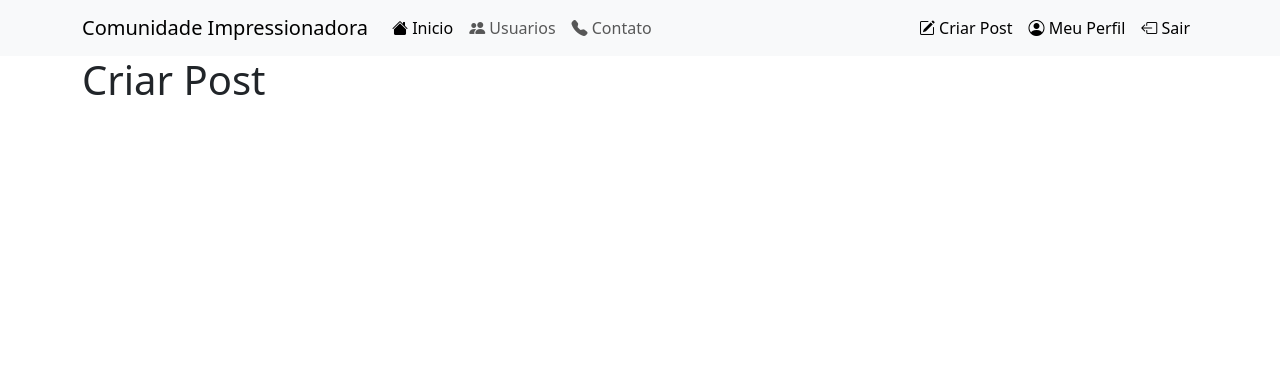
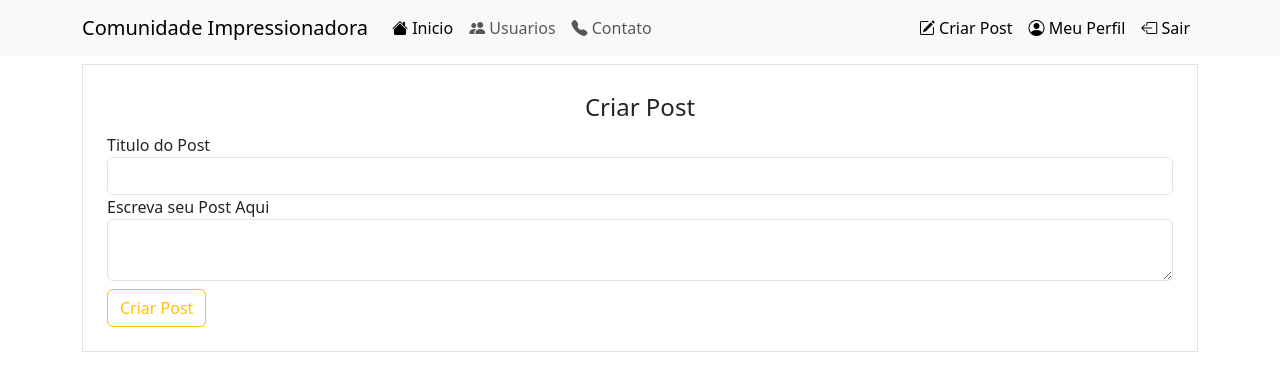
Before and after one commit to AlaiSeide/Site-Comunidade, a Flask app: page /post/criar in a window 1280 px wide. Shown: the top 391 px of the page. Run offline with Flask 3, Linux system fonts and the light colour scheme; the visitor is signed in with stand-in values (Sample User, id 1); some libraries are stand-ins or nearby versions.

Commit message:
Funcionalidade de criar post e armazenar no banco de dados

```diff
--- a/comunidadeimpressionadora/forms.py
+++ b/comunidadeimpressionadora/forms.py
@@ -63,6 +63,7 @@ class FormEdiarPerfil(FlaskForm):
 
 
 class ContatoForm(FlaskForm):
+
     nome = StringField('Nome', validators=[DataRequired()])
     email = StringField('Email', validators=[DataRequired(), Email()])
 
@@ -85,3 +86,9 @@ class ContatoForm(FlaskForm):
     #         usuario = Contato.query.filter_by(email=email.data).first()
     #         if usuario:
     #             raise ValidationError('Voce ja tinha enviado uma Mensagem espera até ser respondida...')
+
+
+class FormCriarPost(FlaskForm):
+    titulo = StringField('Titulo do Post', validators=[DataRequired(), Length(2, 140)])
+    corpo = TextAreaField('Escreva seu Post Aqui', validators=[DataRequired()])
+    botao_submit = SubmitField('Criar Post')
--- a/comunidadeimpressionadora/routes.py
+++ b/comunidadeimpressionadora/routes.py
@@ -1,7 +1,7 @@
 from flask import render_template, redirect, url_for, flash, request
 from comunidadeimpressionadora import app, database, bcrypt
-from comunidadeimpressionadora.forms import FormCriarConta, FormLogin, FormEdiarPerfil, ContatoForm
-from comunidadeimpressionadora.models import Usuario, Contato
+from comunidadeimpressionadora.forms import FormCriarConta, FormLogin, FormEdiarPerfil, ContatoForm, FormCriarPost
+from comunidadeimpressionadora.models import Usuario, Contato, Post
 from flask_login import login_user, logout_user, current_user, login_required
 import secrets
 import os
@@ -155,10 +155,18 @@ def perfil():
     return render_template('perfil.html', foto_perfil=foto_perfil)
 
 # pagina de criar post
-@app.route('/post/criar')
+@app.route('/post/criar', methods=['GET', 'POST'])
 @login_required
 def criar_post():
-    return render_template('criarpost.html')
+    formcriarpost = FormCriarPost()
+
+    if formcriarpost.validate_on_submit():
+        post = Post(titulo=formcriarpost.titulo.data, corpo=formcriarpost.corpo.data, autor=current_user)
+        database.session.add(post)
+        database.session.commit()
+        flash('Post Criado com Sucesso', 'alert-success')
+        return redirect(url_for('home'))
+    return render_template('criarpost.html', formcriarpost=formcriarpost)
 
 
 # uma funcao que vai fazer todas as validacoes da imagem e salvar-la
--- a/comunidadeimpressionadora/templates/criarpost.html
+++ b/comunidadeimpressionadora/templates/criarpost.html
@@ -4,6 +4,63 @@
 
 {% block body %}
     <div class="container">
-        <h1>Criar Post</h1>
+        <div class="row d-flex justify-content-center">
+            <!--Formulario de Editar Perfil-->
+            <div class="col">
+                <!--Todo formulario precisa ter um metodo post e uma acao vazia-->
+                <form method="POST" action="" class="border p-4 mt-2">
+                    <!--Token que devemos sempre cololar embaixo da tag form para deixar o formulario mais seguro-->
+                    {{ formcriarpost.csrf_token }}
+                    <legend class="text-center">Criar Post</legend>
+
+                    <fieldset>
+
+                        <!--Campo de titulo-->
+                        <div class="form-group">
+                            <!--Essas classes é do Bootstrap (class="form-control-label") -->
+                            {{ formcriarpost.titulo.label(class="form-control-label") }}
+
+                            <!--Fazendo aparecer os erros caso tenha um erro no titulo digitado-->
+                            {% if formcriarpost.titulo.errors %}
+                                {{ formcriarpost.titulo(class="form-control is-invalid") }}
+                                <!--O erro-->
+                                <div class="invalid-feedback">
+                                    {% for erro in formcriarpost.titulo.errors %}
+                                        {{ erro }}
+                                    {% endfor %}
+                                </div>
+                            <!--Caso nao tenha nenhum erro-->
+                            {% else %}
+                                {{ formcriarpost.titulo(class="form-control") }}
+                            {% endif %}
+                        </div>
+
+                        <!--Campo de corpo-->
+                        <div class="form-group">
+                            <!--Essas classes é do Bootstrap (class="form-control-label") -->
+                            {{ formcriarpost.corpo.label(class="form-control-label") }}
+
+                            <!--Fazendo aparecer os erros caso tenha um erro no corpo digitado-->
+                            {% if formcriarpost.corpo.errors %}
+                                {{ formcriarpost.corpo(class="form-control is-invalid") }}
+                                <!--O erro-->
+                                <div class="invalid-feedback">
+                                    {% for erro in formcriarpost.corpo.errors %}
+                                        {{ erro }}
+                                    {% endfor %}
+                                </div>
+                            <!--Caso nao tenha nenhum erro-->
+                            {% else %}
+                                {{ formcriarpost.corpo(class="form-control") }}
+                            {% endif %}
+                        </div>
+
+                    </fieldset>
+
+                    <!--Botao de criar post-->
+                    {{ formcriarpost.botao_submit(class="btn btn-outline-warning mt-2") }}
+                </form>
+            </div>
+        </div>
     </div>
 {% endblock %}
--- a/comunidadeimpressionadora/templates/usuarios.html
+++ b/comunidadeimpressionadora/templates/usuarios.html
@@ -14,7 +14,7 @@
 
                     <!--Imagem do usuario-->
                     <div class="image me-4">
-                            <img src="{{ url_for('static', filename='/fotos_perfil/usuario.foto_perfil') }}" class="rounded" width="200" >
+                            <img src="{{ url_for('static', filename='fotos_perfil/usuario.foto_perfil') }}" class="rounded" width="200" >
                             <!-- <img src="{{ 'static/fotos_perfil/usuario.foto_perfil' }}" class="rounded" width="200" > -->
                     </div>
 
@@ -66,4 +66,5 @@
             </div>
         </div>
     {% endfor %}
+    <div class="row mt-5"></div>
 {% endblock %}
```
Also changed, not shown: comunidadeimpressionadora/static/fotos_perfil/alaicrazy8cd680f6ace241ce.jpeg (added).
